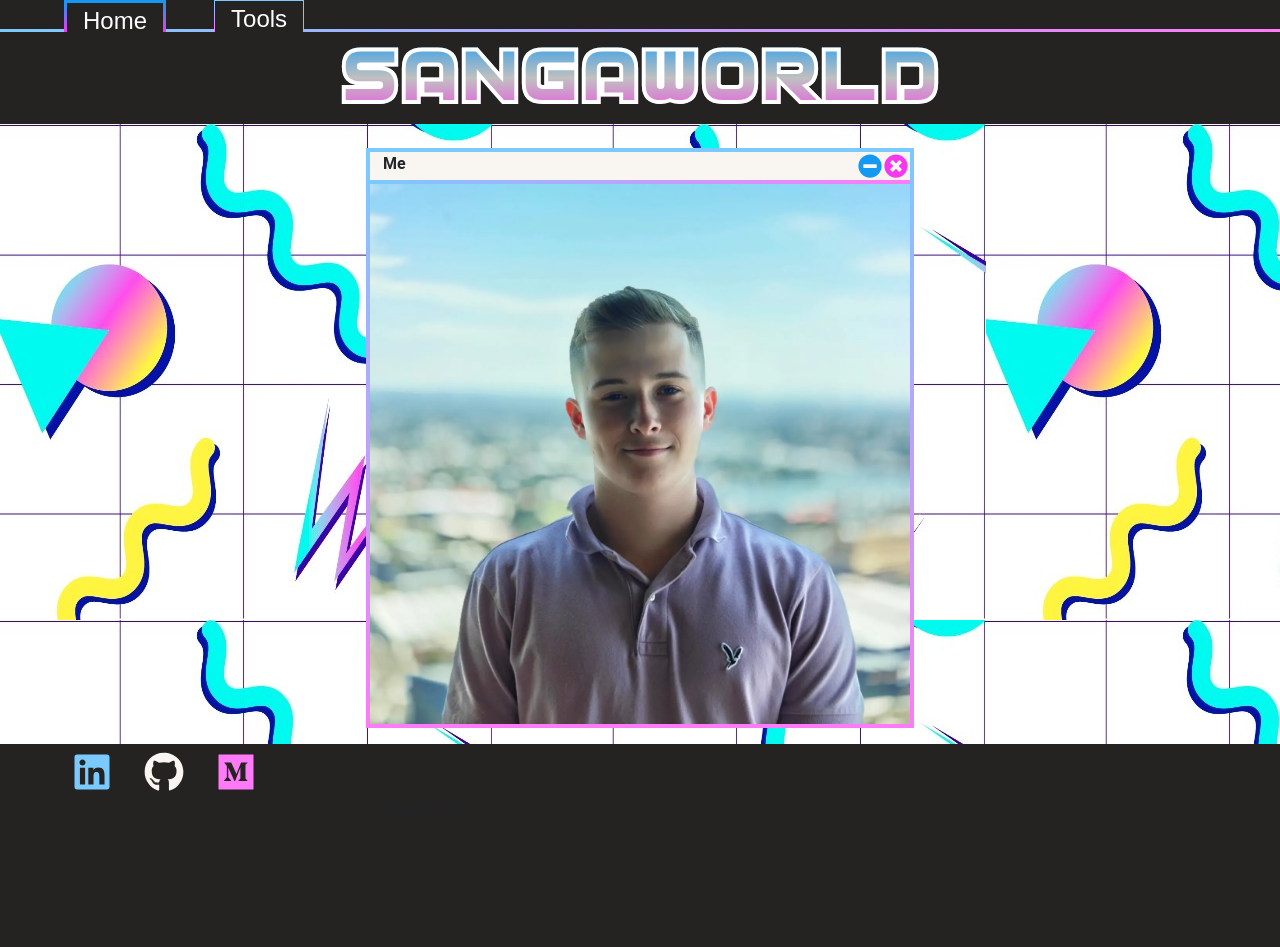
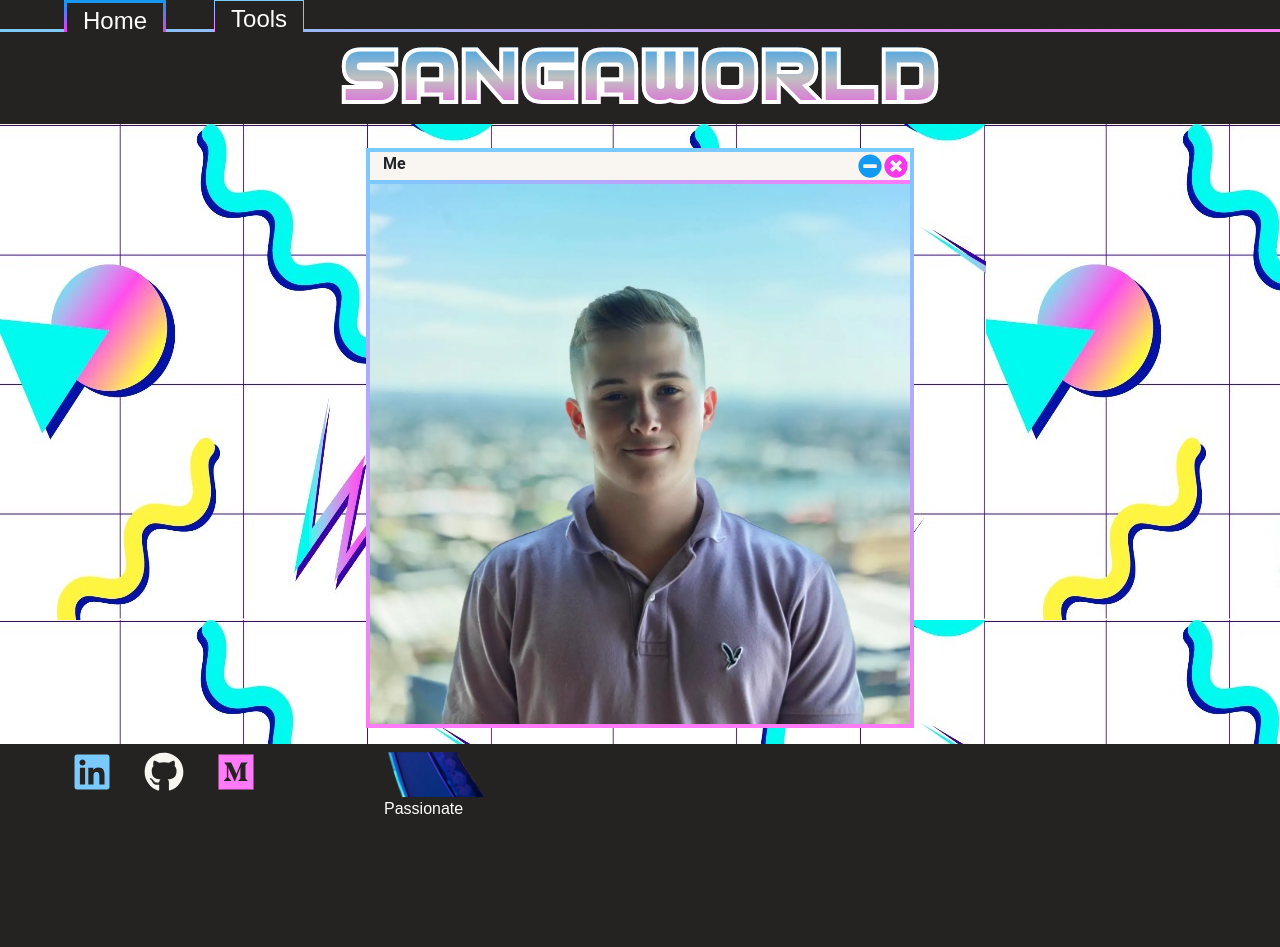
Before and after one commit to lukesngr/sangaworld, a Next.js app: page /home in a window 1280 px wide. Shown: the top 947 px of the page. Built offline with nearby package versions, Linux system fonts and the light colour scheme.

Commit message:
Slowely but surely adding animation

```diff
--- a/src/components/home/ConveyerBelt.js
+++ b/src/components/home/ConveyerBelt.js
@@ -1,18 +1,18 @@
-import { useEffect, useRef } from 'react'
+import { useEffect, useRef, useState } from 'react'
 import '../../styles/conveyer.scss'
 
 export default function ConveyerBelt() {
 
     const words = ["Passionate", "Driven", "Responsible", "Innovative"];
-    let selection = 0;
+    const [selection, setSelection] = useState(0);
     const intervalRef = useRef(null);
 
     useEffect(() => {
         intervalRef.current = setInterval(() => {
             if(selection > 3) {
-                selection = selection + 1;
+                setSelection(selection+1);
             }else{
-                selection = 0;
+                setSelection(0);
             }
         }, 1000)
         return () => {
--- a/src/styles/conveyer.scss
+++ b/src/styles/conveyer.scss
@@ -10,6 +10,8 @@
     width: 20%;
     height: auto;
     display: block;
+    z-index: 999;
+    position: relative;
 }
 
 .scene {
@@ -24,3 +26,27 @@
     margin-right: auto;
     display: block;
 }
+
+.word {
+    color: white;
+    font-family: 'PT Sans', sans-serif;
+    width: fit-content;
+    display: block;
+}
+
+@keyframes movingThroughAssemblyLine {
+    0% {
+        transform: rotate(9deg) scale(0.9) translateX(-3.5vw);
+    }
+    5% {
+        transform: rotate(0deg) scale(1.0) translate(2vw, 0);
+    }
+    10% {
+        transform: rotate(0deg) scale(1.0) translate(2vw, 10vw);
+    }
+
+    60% {
+        transform: rotate(0deg) scale(1.0) translate(2vw, 33vw);
+    }
+
+}
```
